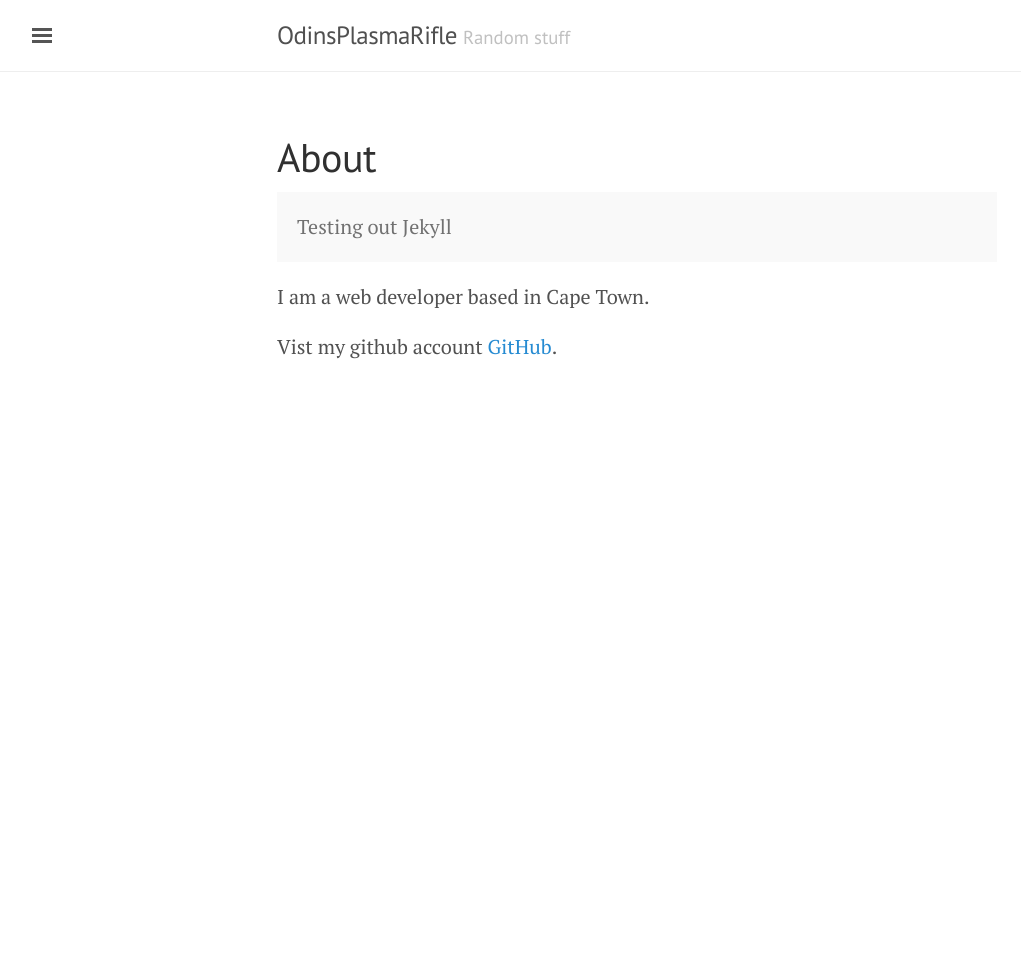
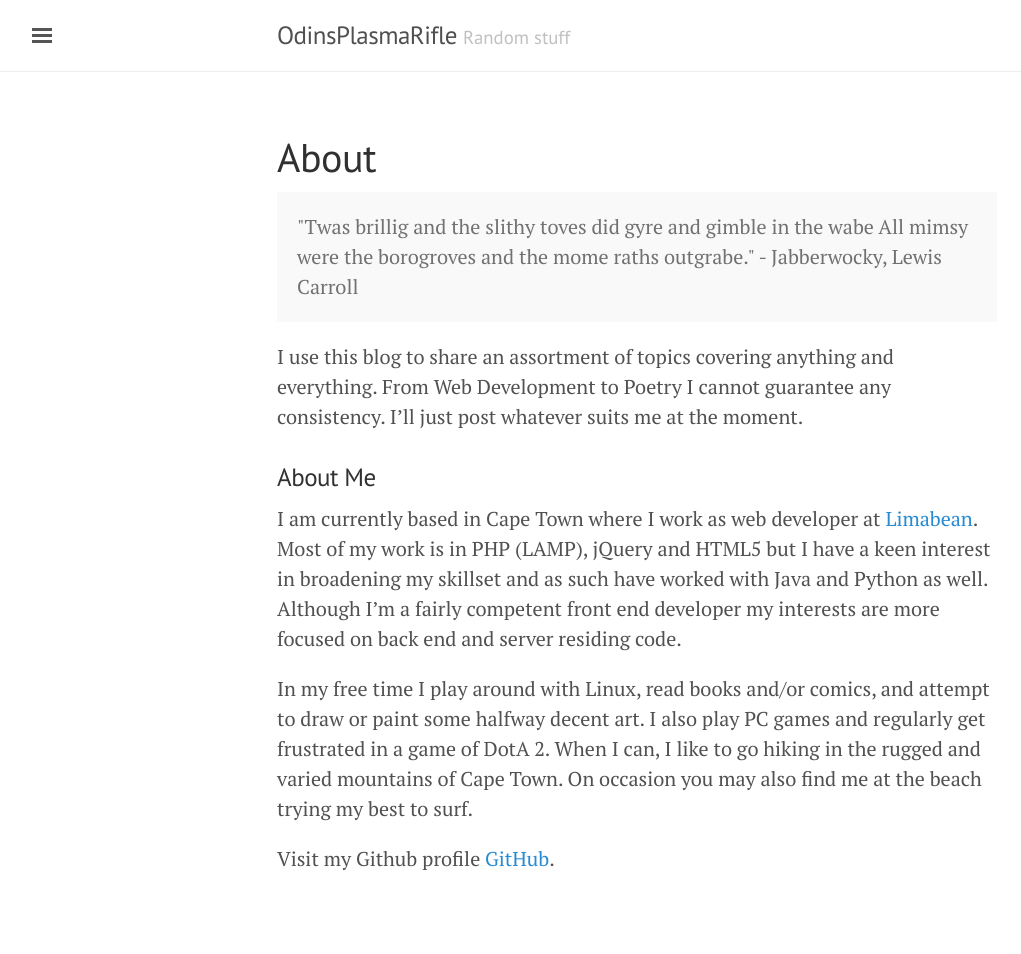
Before and after one commit to OdinsPlasmaRifle/old.odinsplasmarifle.github.io, a Jekyll site: the page built from about.md, in a window 1280 px wide. Shown: the whole page, without its empty margins (3-1024 px from the left). Built offline with Jekyll 4.4.1, drawn with Linux system fonts in a browser that asks for light colours; before the commit the page ends 900 px from its top, so only the background shows below that.

Commit message:
Updated About text

```diff
--- a/about.md
+++ b/about.md
@@ -4,9 +4,16 @@ title: About
 ---
 
 <p class="message">
-  Testing out Jekyll
+"Twas brillig and the slithy toves did gyre and gimble in the wabe
+All mimsy were the borogroves and the mome raths outgrabe." - Jabberwocky, Lewis Carroll
 </p>
 
-I am a web developer based in Cape Town.
+I use this blog to share an assortment of topics covering anything and everything. From Web Development to Poetry I cannot guarantee any consistency. I'll just post whatever suits me at the moment.
 
-Vist my github account [GitHub]({{ site.author.github }}).
+### About Me
+
+I am currently based in Cape Town where I work as web developer at <a href="http://limabean.agency">Limabean</a>. Most of my work is in PHP (LAMP), jQuery and HTML5 but I have a keen interest in broadening my skillset and as such have worked with Java and Python as well. Although I'm a fairly competent front end developer my interests are more focused on back end and server residing code.
+
+In my free time I play around with Linux, read books and/or comics, and attempt to draw or paint some halfway decent art. I also play PC games and regularly get frustrated in a game of DotA 2. When I can, I like to go hiking in the rugged and varied mountains of Cape Town. On occasion you may also find me at the beach trying my best to surf.
+
+Visit my Github profile [GitHub]({{ site.author.github }}).
```
